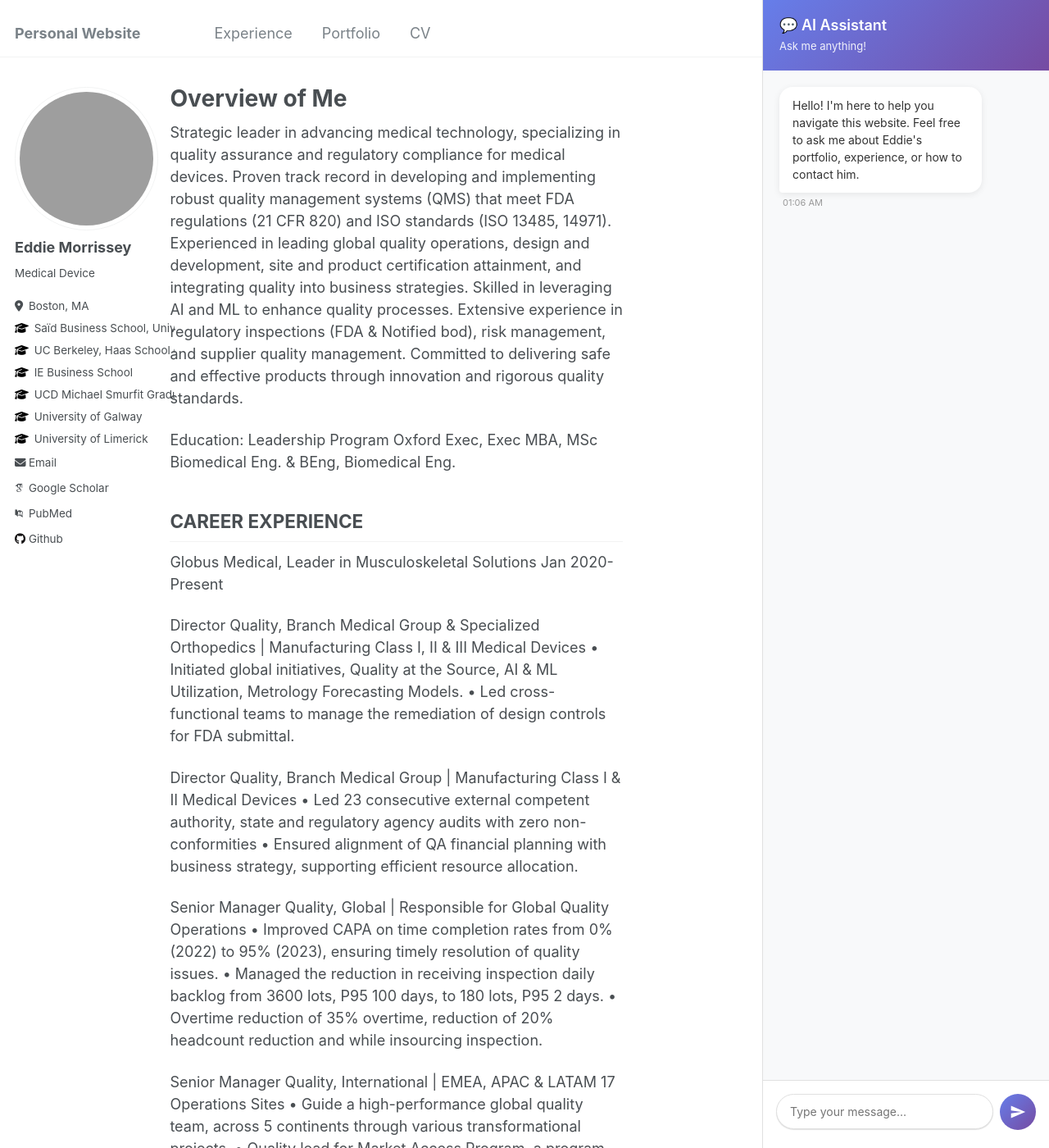
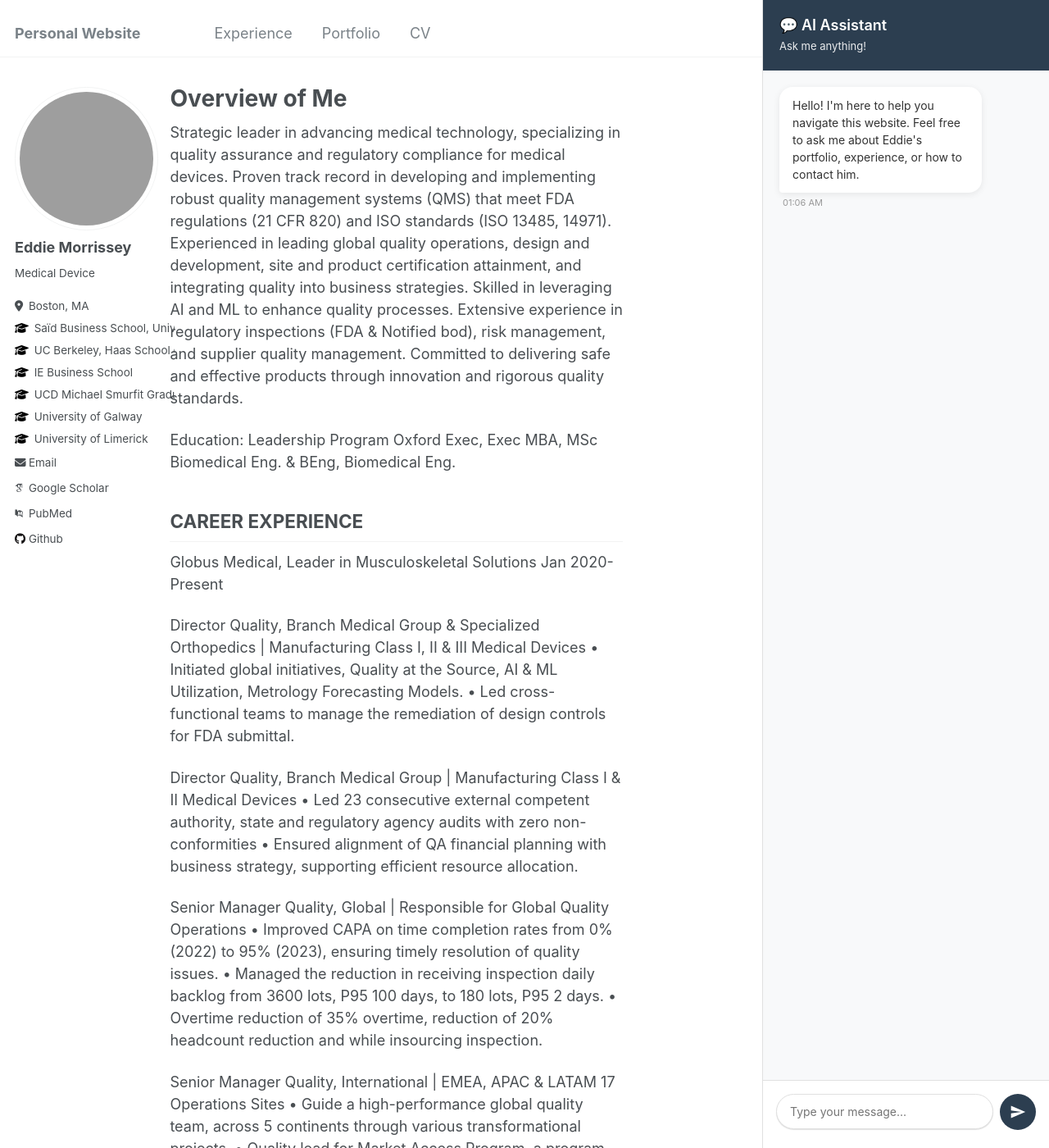
Before and after one commit to eddiemorrissey/eddiemorrissey.github.io, a Jekyll site: the page built from _pages/about.md, in a window 1280 px wide and 1400 px high. Shown: the whole window at 82% size. Built offline with Jekyll 4.4.1, drawn with Linux system fonts in a browser that asks for light colours; some web fonts are replaced.

Commit message:
Remove purple colors from chatbot, use dark gray instead

```diff
--- a/assets/css/chatbot.css
+++ b/assets/css/chatbot.css
@@ -14,7 +14,7 @@
 }
 
 .chatbot-header {
-  background: linear-gradient(135deg, #667eea 0%, #764ba2 100%);
+  background: #2c3e50;
   color: white;
   padding: 20px;
   flex-shrink: 0;
@@ -86,7 +86,7 @@ body {
 }
 
 .message.user .message-bubble {
-  background: linear-gradient(135deg, #667eea 0%, #764ba2 100%);
+  background: #34495e;
   color: white;
   border-bottom-right-radius: 4px;
 }
@@ -166,14 +166,14 @@ body {
 }
 
 .chatbot-input:focus {
-  border-color: #667eea;
+  border-color: #2c3e50;
 }
 
 .chatbot-send {
   width: 44px;
   height: 44px;
   border-radius: 50%;
-  background: linear-gradient(135deg, #667eea 0%, #764ba2 100%);
+  background: #2c3e50;
   border: none;
   cursor: pointer;
   display: flex;
```
